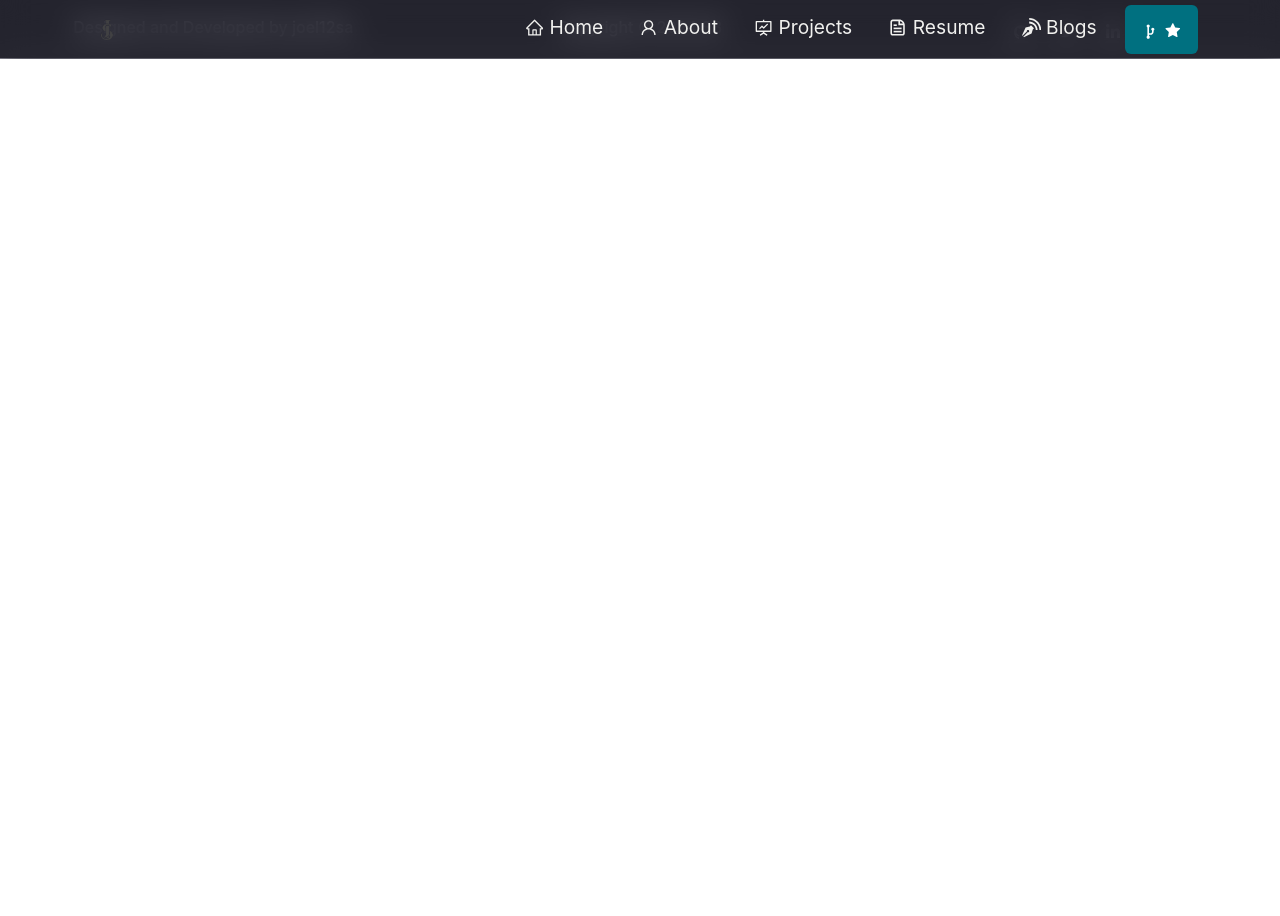
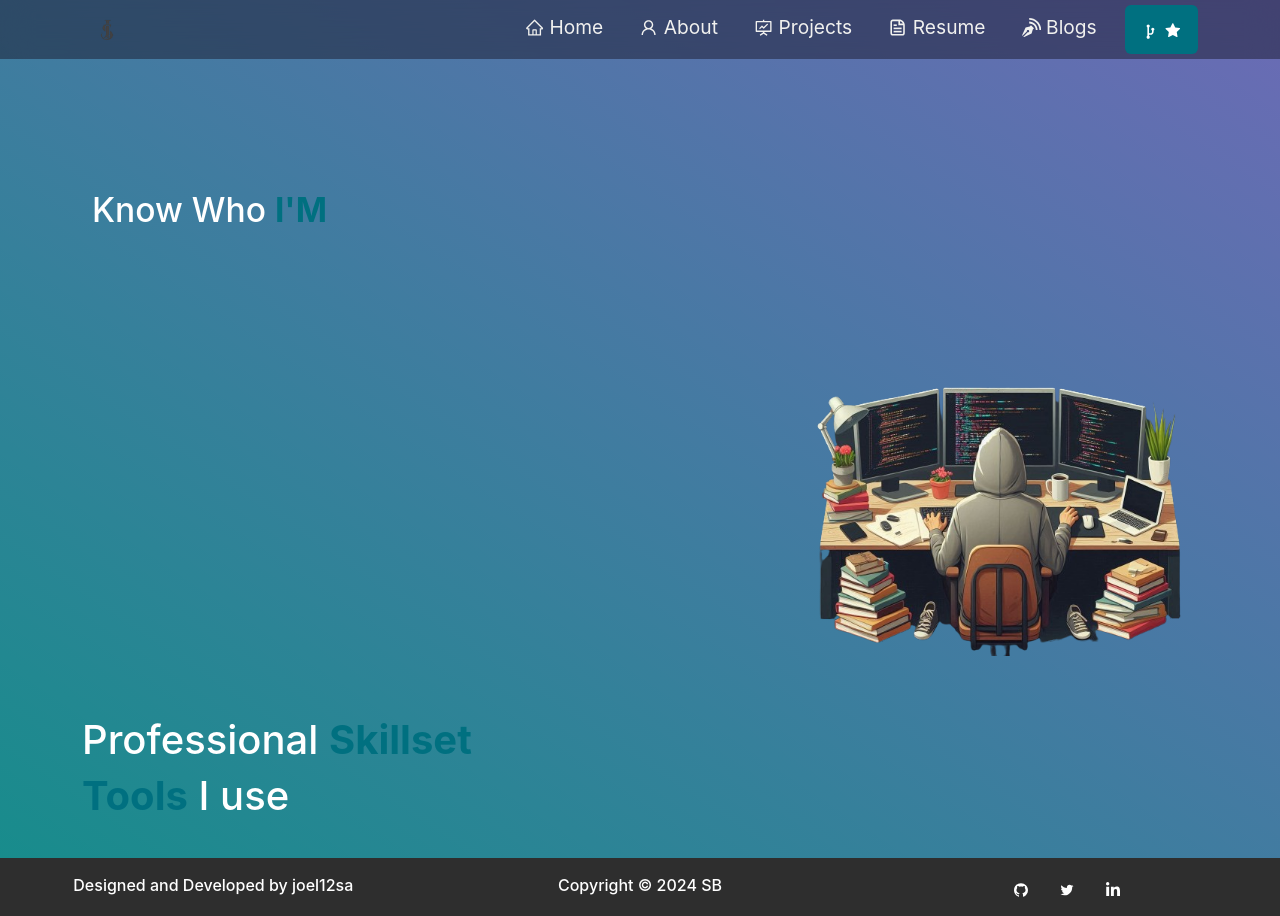
Before and after one commit to joel12sa/portafolio_joel, a React (Create React App) app: page /about in a window 1280 px wide. Before the commit the page ends 800 px from the top, so only its background shows below. Built offline with nearby package versions, Linux system fonts and the light colour scheme.

Commit message:
New section about

```diff
--- a/src/components/About/About.js
+++ b/src/components/About/About.js
@@ -1,23 +1,44 @@
 import React from "react";
-import { Container, Row } from "react-bootstrap";
+import { Container, Row, Col } from "react-bootstrap";
+import laptopImg from "../../Assests/about.png";
+
 
 function About() {
-    return (
-        <section>
-            <Container fluid className="about-section" id="about">
-                <Container>
-                    <Row>
+  return (
+    <Container fluid className="about-section">
+      <Container>
+        <Row style={{ justifyContent: "center", padding: "10px" }}>
+          <Col
+            md={7}
+            style={{
+              justifyContent: "center",
+              paddingTop: "30px",
+              paddingBottom: "50px",
+            }}
+          >
+            <h1 style={{ fontSize: "2.1em", paddingBottom: "20px" }}>
+              Know Who <strong className="purple">I'M</strong>
+            </h1>
+          </Col>
+          <Col
+            md={5}
+            style={{ paddingTop: "120px", paddingBottom: "50px" }}
+            className="about-img"
+          >
+            <img src={laptopImg} alt="about" className="img-fluid" />
+          </Col>
+        </Row>
+        <h1 className="project-heading">
+          Professional <strong className="purple">Skillset </strong>
+        </h1>
 
 
-                    </Row>
+        <h1 className="project-heading">
+          <strong className="purple">Tools</strong> I use
+        </h1>
+      </Container>
+    </Container>
+  );
+}
 
-
-                </Container>
-
-            </Container>
-        </section>
-
-    );
-
-}
 export default About;
--- a/src/style.css
+++ b/src/style.css
@@ -513,3 +513,78 @@ button:focus {
 .blockquote-footer {
     color: #a588c0   ;
 }
+
+/* --------- */
+/* About */
+/* --------- */
+
+.about-section {
+    position: relative;
+    padding-top: 150px;
+    padding-bottom: 30px;
+    background-image: var(--section-background-color);
+    color: white;
+}
+
+.tech-icons {
+    font-size: 4.5em;
+    margin: 15px;
+    padding: 10px;
+    opacity: 0.93;
+    border: 1.7px solid rgba(200, 137, 230, 0.637);
+    vertical-align: middle;
+    text-align: center;
+    border-radius: 5px;
+    display: table;
+    box-shadow: 4px 5px 4px 3px rgba(89, 4, 168, 0.137);
+    overflow: hidden;
+    transition: all 0.4s ease 0s;
+}
+
+@media (max-width: 767px) {
+    .tech-icons {
+        margin: 10px;
+    }
+}
+.tech-icons:hover {
+    transform: scale(1.05);
+    overflow: hidden;
+    border: 2.2px solid rgba(197, 115, 230, 0.883);
+}
+
+.tech-icon-images {
+    padding: 20px;
+    line-height: 1.6;
+}
+
+.quote-card-view {
+    border: none;
+    color: white;
+    background-color: transparent;
+}
+
+.about-activity {
+    list-style: none;
+    text-align: left;
+    padding-left: 1px;
+}
+
+@media (max-width: 767px) {
+    .about-img {
+        padding-top: 0;
+    }
+}
+.about-img {
+    width: 50%;
+    /* Reduce el tamaño a la mitad del contenedor */
+    max-width: 400px;
+    /* Tamaño máximo de la imagen */
+    height: auto;
+    /* Mantiene la proporción de la imagen */
+    display: block;
+    /* Elimina el espacio debajo de la imagen */
+    margin-left: auto;
+    /* Alinea la imagen a la derecha */
+    margin-right: 0;
+    /* Elimina el margen derecho */
+}
```
Also changed, not shown: src/Assests/about.png (added).
